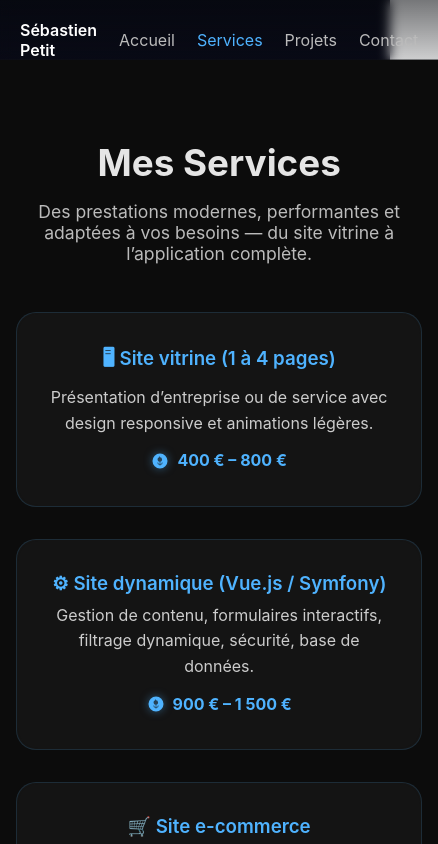
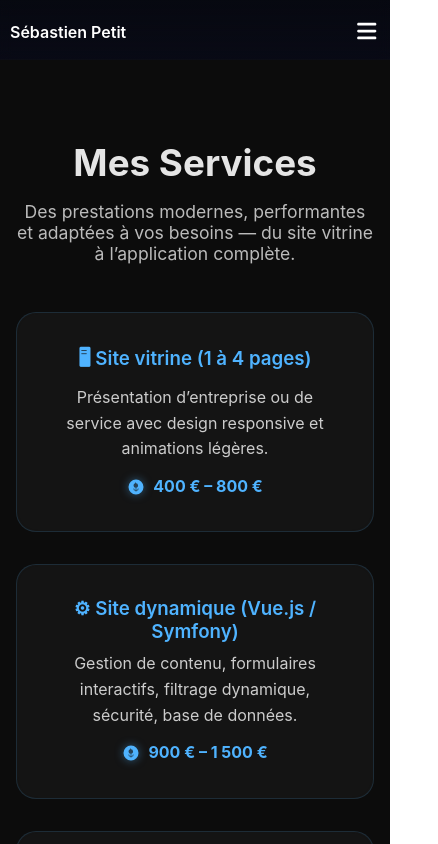
Before and after one commit to sebastien358/FreelanceHub-Frontend, a Vue app: page /service in a window 390 px wide. Shown: the top 844 px of the page, 438 px wide, since content can reach past the window. Built offline with nearby package versions, Linux system fonts and the light colour scheme; the HTML template or start-up script is replaced by a standard one.

Commit message:
Menu mobile et animation GSPA

```diff
--- a/package.json
+++ b/package.json
@@ -18,6 +18,11 @@
     "format": "prettier --write src/"
   },
   "dependencies": {
+    "@fortawesome/fontawesome-svg-core": "^7.1.0",
+    "@fortawesome/free-brands-svg-icons": "^7.1.0",
+    "@fortawesome/free-regular-svg-icons": "^7.1.0",
+    "@fortawesome/free-solid-svg-icons": "^7.1.0",
+    "@fortawesome/vue-fontawesome": "^3.1.2",
     "gsap": "^3.13.0",
     "pinia": "^3.0.3",
     "vue": "^3.5.22",
--- a/src/freelance/Freelance.vue
+++ b/src/freelance/Freelance.vue
@@ -238,7 +238,7 @@ onMounted(async () => {
       ease: 'power3.out',
       scrollTrigger: {
         trigger: testimonialsGrid.value,
-        start: 'top 80%',
+        start: 'top 85%',
         toggleActions: 'play none none reverse'
       }
     })
@@ -249,9 +249,9 @@ onMounted(async () => {
   gsap.from(refForm.value, {
     opacity: 0,
     scale: 0.6,
-    duration: 1,
+    duration: 0.8,
+    delay: 0.4,
     ease: 'power3.out',
-    y: 70,
     scrollTrigger: {
       trigger: refForm.value,
       start: 'top: 80%',
--- a/src/freelance/components/contact/Contact.vue
+++ b/src/freelance/components/contact/Contact.vue
@@ -54,7 +54,7 @@ onMounted(async () => {
           ease: 'power1.inOut',
           delay: 0.3
         })
-      },
+      }
     })
   })
 
--- a/src/freelance/components/service/Service.vue
+++ b/src/freelance/components/service/Service.vue
@@ -84,14 +84,14 @@ onMounted(async () => {
   await nextTick()
 
   // Animation des cartes
-  const cards = serviceGrid.value?.querySelectorAll('.service-card')
+  const cards = serviceGrid.value.querySelectorAll('.service-card')
   if (cards) {
-    gsap.from(cards, { opacity: 0, stagger: 0.1 })
+    gsap.to(cards, { opacity: 1, stagger: 0.1 })
   }
 
-  const elemCards = serviceAdvantage.value?.querySelectorAll('.service-card')
+  const elemCards = serviceAdvantage.value.querySelectorAll('.service-card')
   if (elemCards) {
-    gsap.from(elemCards, { opacity: 0, stagger: 0.1, delay: 0.6 })
+    gsap.to(elemCards, { opacity: 1, stagger: 0.1, delay: 0.6 })
   }
 
   // Animation GSAP + ScrollTrigger
@@ -119,7 +119,7 @@ onMounted(async () => {
     ease: 'power2.out',
     scrollTrigger: {
       trigger: '#animated-title',
-      start: 'top 80%', // quand le titre entre dans la zone visible
+      start: 'top 85%', // quand le titre entre dans la zone visible
       toggleActions: 'play none none none',
     },
   })
@@ -281,6 +281,7 @@ onMounted(async () => {
   }
 }
 .service-card {
+  opacity: 0;
   position: relative;
   background: #141414;
   border-radius: 1.25rem;
--- a/src/main.ts
+++ b/src/main.ts
@@ -5,8 +5,20 @@ import { createPinia } from 'pinia'
 import App from './App.vue'
 import router from './router'
 
+/* import the fontawesome core */
+import { library } from '@fortawesome/fontawesome-svg-core'
+
+/* import font awesome icon component */
+import { FontAwesomeIcon } from '@fortawesome/vue-fontawesome'
+
+/* import icons and add them to the Library */
+import { faUserSecret, faBars } from '@fortawesome/free-solid-svg-icons'
+
+library.add(faUserSecret, faBars)
+
 const app = createApp(App)
 
+app.component('font-awesome-icon', FontAwesomeIcon)
 app.use(createPinia())
 app.use(router)
 
--- a/src/router/index.ts
+++ b/src/router/index.ts
@@ -18,7 +18,14 @@ const routes = [
 
 const router = createRouter({
   history: createWebHistory(import.meta.env.BASE_URL),
-  routes: routes
+  routes: routes,
+  scrollBehavior(to, from, savedPosition) {
+    if (savedPosition) {
+      return savedPosition
+    } else {
+      return { top: 0, behavior: 'smooth' }
+    }
+  }
 })
 
 export default router
--- a/src/templates/header/Header.vue
+++ b/src/templates/header/Header.vue
@@ -1,32 +1,122 @@
 <script setup lang="ts">
+import { onMounted, ref, watch, nextTick } from 'vue'
+import gsap from 'gsap'
+
+const isOpen = ref(false)
+const menuRef = ref(null)
+
+function toggleMenu() {
+  isOpen.value = !isOpen.value
+}
+
+
+onMounted(() => {
+  watch(isOpen, async (newVal) => {
+    await nextTick()
+    if (newVal) {
+      gsap.to(menuRef.value, {
+        opacity: 1,
+        y: 0,
+        duration: 0.3,
+        ease: 'power3.in',
+      })
+    } else {
+      gsap.to(menuRef.value, {
+        opacity: 0,
+        y: 40,
+        x: 12,
+        duration: 0.3,
+        ease: 'power3.in',
+      })
+    }
+  })
+})
 </script>
 
 <template>
   <header class="site-header">
     <div class="container header-inner">
       <div class="brand">Sébastien Petit</div>
-      <ul class="d-flex align-items-center header-link">
+      <ul class="header-link">
         <li><router-link to="/freelance">Accueil</router-link></li>
         <li><router-link to="/service">Services</router-link></li>
         <li><router-link to="project">Projets</router-link></li>
         <li><router-link to="/contact">Contact</router-link></li>
       </ul>
+
+      <div class="menu-tablet">
+        <font-awesome-icon @click="toggleMenu()" icon="fa-solid fa-bars" />
+        <ul class="menu-tablet__link" ref="menuRef">
+          <li><router-link to="/freelance">Accueil</router-link></li>
+          <li><router-link to="/service">Services</router-link></li>
+          <li><router-link to="project">Projets</router-link></li>
+          <li><router-link to="/contact">Contact</router-link></li>
+        </ul>
+      </div>
     </div>
   </header>
 </template>
 
 <style scoped lang="scss">
+.menu-tablet {
+  position: relative;
+  @media (min-width: 991.98px) {
+    display: none;
+  }
+  .fa-bars {
+    font-size: 24px;
+    color: white;
+    cursor: pointer;
+    transition: transform 0.3s ease;
+    @media (max-width: 575.98px) {
+      font-size: 22px;
+    }
+    &:hover {
+      transform: scale(1.1);
+    }
+  }
+  &__link {
+    position: absolute;
+    top: 44px;
+    right: -5px;
+    display: flex;
+    flex-direction: column;
+    row-gap: 12px;
+    padding: 20px 30px;
+    background: rgba(255, 255, 255, 0.1);
+    backdrop-filter: blur(10px);
+    border: 1px solid rgba(255, 255, 255, 0.2);
+    border-radius: 12px;
+    box-shadow: 0 4px 20px rgba(0, 0, 0, 0.3);
+    opacity: 0;
+    transform: translateY(40px);
+    a {
+      color: white;
+      font-weight: 500;
+      transition: color 0.3s ease;
+      &:hover {
+        color: #00c8ff;
+      }
+      &.router-link-active {
+        color: #00c8ff;
+      }
+    }
+  }
+}
 
 .site-header {
   position: sticky;
   top: 0;
   z-index: 50;
   backdrop-filter: blur(6px);
-  background: linear-gradient(180deg, rgba(5,7,11,0.55), rgba(5,7,11,0.2));
-  border-bottom: 1px solid rgba(255,255,255,0.02);
+  background: linear-gradient(180deg, rgba(5, 7, 11, 0.55), rgba(5, 7, 11, 0.2));
+  border-bottom: 1px solid rgba(255, 255, 255, 0.02);
   padding: 0 55px 0 40px;
-  @media (max-width: 900px) {
+  @media (max-width: 991.98px) {
     padding: 0 20px;
+  }
+  @media (max-width: 575.98px) {
+    padding: 0 10px;
   }
   .container {
     margin: 0 auto;
@@ -39,19 +129,17 @@
     padding: 20px 0;
   }
   .brand {
+    white-space: nowrap;
     font-weight: 600;
     color: #fff;
   }
-  .header-link a {
-    color: lighten(#9aa7b6, 10%);
-    margin-left: 22px;
-    text-decoration: none;
-    transition: color .2s;
-    &:hover{
-      color: #4fb3ff;
+  .header-link {
+    display: flex;
+    align-items: center;
+    gap: 12px;
+    @media (max-width: 991.98px) {
+      display: none;
     }
-  }
-  .header-link {
     a.router-link-active {
       color: #4fb3ff;
     }
```
Also changed, not shown: 1 other file (tests, documents, lock files or other folders).
